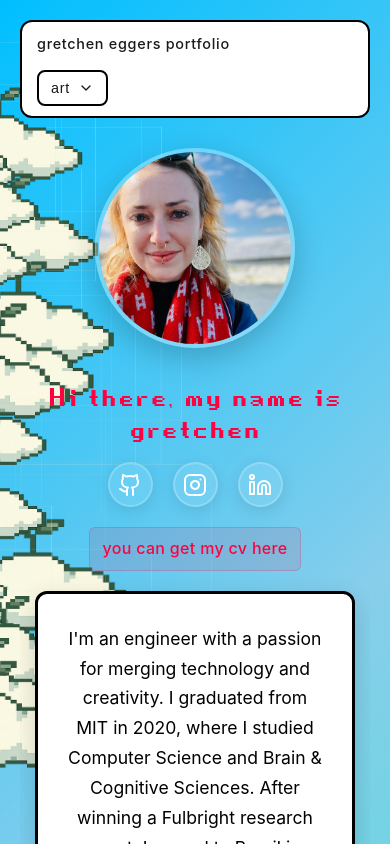
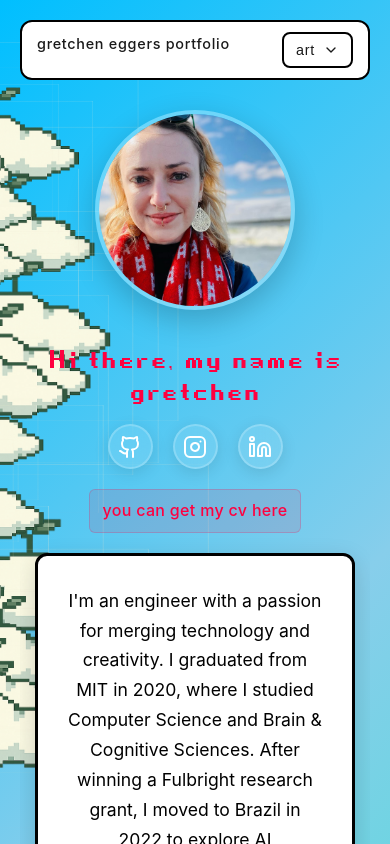
Before and after one commit to missgretchen/missgretchen.github.io, a React (Vite) app: page / in a window 390 px wide. Shown: the top 844 px of the page. Built offline with nearby package versions, Linux system fonts and the light colour scheme.

Commit message:
bug fixes

```diff
--- a/src/components/Navigation.css
+++ b/src/components/Navigation.css
@@ -43,6 +43,18 @@
 
 .dropdown {
   position: relative;
+}
+
+/* Invisible hit target between the button and the menu so the pointer never
+   “leaves” the dropdown while crossing the gap (fixes accidental close). */
+.dropdown.dropdown--open::before {
+  content: '';
+  position: absolute;
+  top: 100%;
+  left: 0;
+  right: 0;
+  height: 14px;
+  z-index: 999;
 }
 
 .dropdown-toggle {
@@ -153,20 +165,27 @@
 @media (max-width: 768px) {
   .portfolio-header {
     padding: 15px 20px;
-    flex-direction: column;
-    gap: 15px;
+    flex-direction: row;
+    justify-content: space-between;
     align-items: flex-start;
+    gap: 12px;
   }
 
   .header-left {
     flex-direction: column;
     align-items: flex-start;
     gap: 4px;
+    flex: 1;
+    min-width: 0;
+  }
+
+  .header-nav {
+    flex-shrink: 0;
   }
 
   .dropdown-menu {
-    left: 0;
-    right: auto;
+    right: 0;
+    left: auto;
     min-width: 280px;
   }
 }
--- a/src/components/Navigation.jsx
+++ b/src/components/Navigation.jsx
@@ -28,7 +28,10 @@ const Navigation = () => {
       </div>
 
       <div className="header-nav">
-        <div className="dropdown" onMouseLeave={closeDropdown}>
+        <div
+          className={`dropdown${isDropdownOpen ? ' dropdown--open' : ''}`}
+          onMouseLeave={closeDropdown}
+        >
           <button
             className="dropdown-toggle"
             onClick={toggleDropdown}
```
